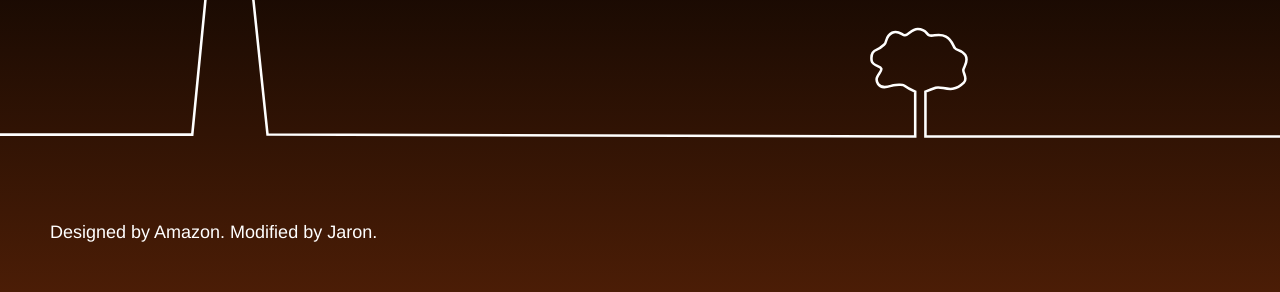
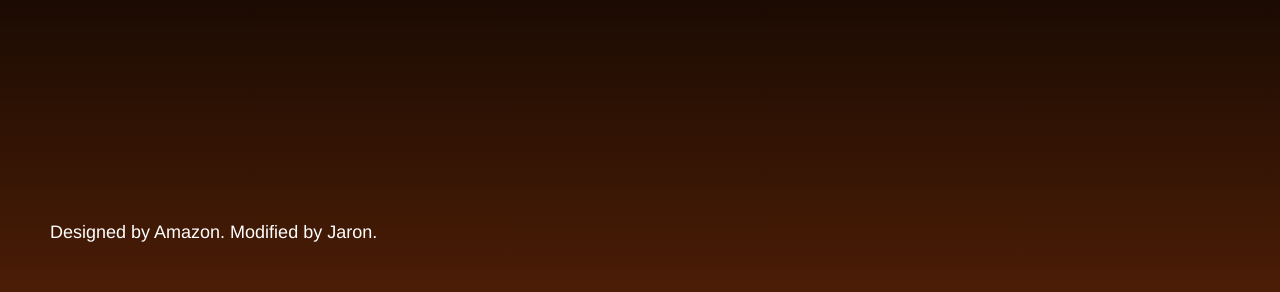
Before and after one commit to jaronhilger/f1pick, a website: page public/index.html in a window 1280 px wide. Shown: the part 508-800 px from the top of the page. Drawn offline with Linux system fonts and the light colour scheme.

Commit message:
update index.html

```diff
--- a/public/index.html
+++ b/public/index.html
@@ -13,7 +13,7 @@
     <div class="wrapper">
         <div class="graphics">
             <div class="tower">
-                <svg version="1.1" id="Layer_1" xmlns="http://www.w3.org/2000/svg" xmlns:xlink="http://www.w3.org/1999/xlink" x="0px" y="0px"
+                <!-- <svg version="1.1" id="Layer_1" xmlns="http://www.w3.org/2000/svg" xmlns:xlink="http://www.w3.org/1999/xlink" x="0px" y="0px"
                      viewBox="-11 170 1000 429" enable-background="new -11 170 1000 429" xml:space="preserve">
                     <path class="path" fill="none" stroke="#FFFFFF" stroke-width="2" stroke-miterlimit="10" d="M989,595H712v-35c0,0,4.5-1.8,8-3
                                                                                                   c5.2-1.8,12.5,5.3,22-4c3.4-3.4-0.9-7.8-0.4-10.1c0.7-3.1,4.4-6.8,1.6-11.4c-2.6-4.2-6.9-3.6-8.2-5.5c-1.7-2.3-2.2-6.3-7-9
@@ -39,7 +39,7 @@
                                                                                                   c2.8-3.2-1-8.8,9-13.9c7.9-4.1,9.7,1,13.1,0.8c4.5-0.3,3.3-6.7,14.7-6.6c12.7,0.2,11.2,8.4,14.7,10.6c3,1.9,7.9-2.1,13.9,4.1
                                                                                                   c3.8,4,1.3,7.4,2.5,9.8c2.2,4.4,14.7,0.9,14.7,13.9c0,12.2-13.5,8.3-17.2,10.6c-3.6,2.3-4.4,9.3-13.1,11.5c-8,2-9.5-4-13.9-4.1
                                                                                                   c-5-0.1-5.5,8.6-18.8,6.6c-12.3-1.9-12.3-9.1-16.4-12.3C229.7,411.3,215.8,413.6,215.8,398.8z"/>
-                </svg>
+                </svg> -->
 
             </div>
         </div>
```
